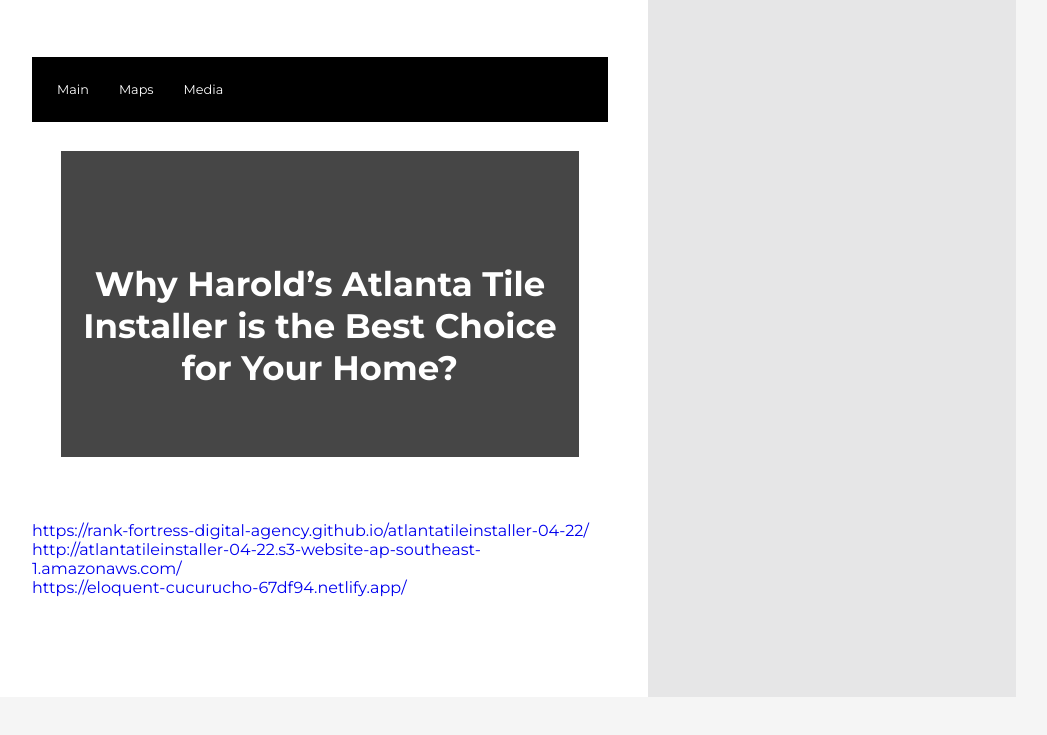
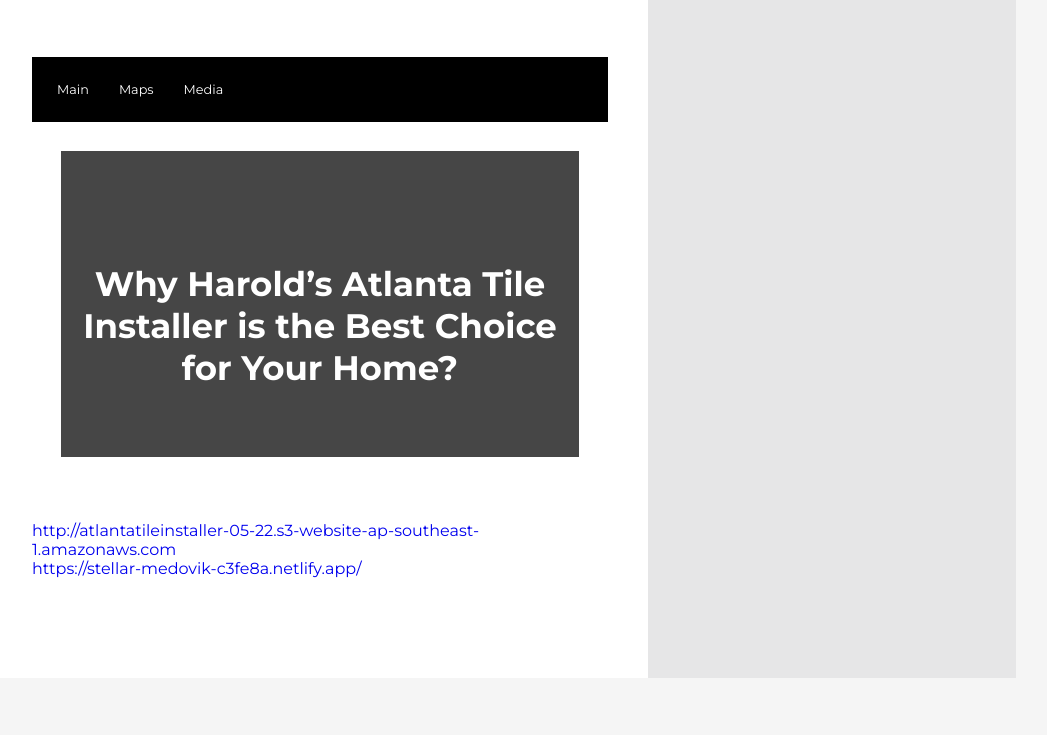
Before and after one commit to Rank-Fortress-Digital-Agency/atlantatileinstaller-05-22, a plain HTML site: page index.html in a window 1280 px wide. Shown: the part 7730-8465 px from the top of the page, without its empty margins (136-1183 px from the left). Drawn offline with Linux system fonts and the light colour scheme.

Commit message:
Add files via upload

```diff
--- a/index.html
+++ b/index.html
@@ -365,11 +365,11 @@
       <section>
 
         <a target="_bLank"
-            href="https://rank-fortress-digital-agency.github.io/atlantatileinstaller-04-22/">https://rank-fortress-digital-agency.github.io/atlantatileinstaller-04-22/</a><br>
+            href="https://rank-fortress-digital-agency.github.io/atlantatileinstaller-05-22/https://rank-fortress-digital-agency.github.io/atlantatileinstaller-05-22/</a><br>
         <a target="_bLank"
-            href="http://atlantatileinstaller-04-22.s3-website-ap-southeast-1.amazonaws.com/">http://atlantatileinstaller-04-22.s3-website-ap-southeast-1.amazonaws.com/</a><br>
+            href="http://atlantatileinstaller-05-22.s3-website-ap-southeast-1.amazonaws.com">http://atlantatileinstaller-05-22.s3-website-ap-southeast-1.amazonaws.com</a><br>
         <a target="_bLank"
-            href="https://eloquent-cucurucho-67df94.netlify.app/">https://eloquent-cucurucho-67df94.netlify.app/</a><br>
+            href="https://stellar-medovik-c3fe8a.netlify.app/">https://stellar-medovik-c3fe8a.netlify.app/</a><br>
 
       </section>
 
```
